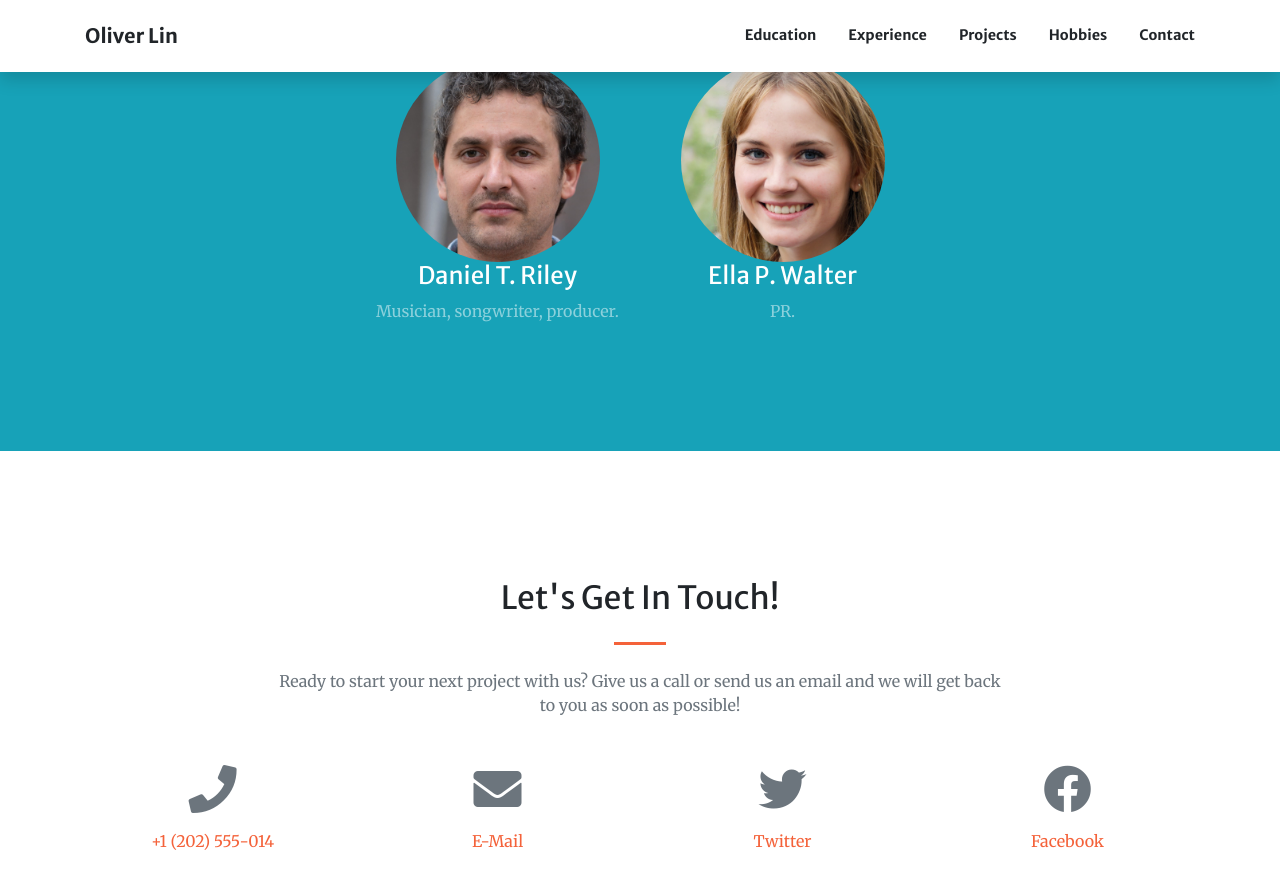
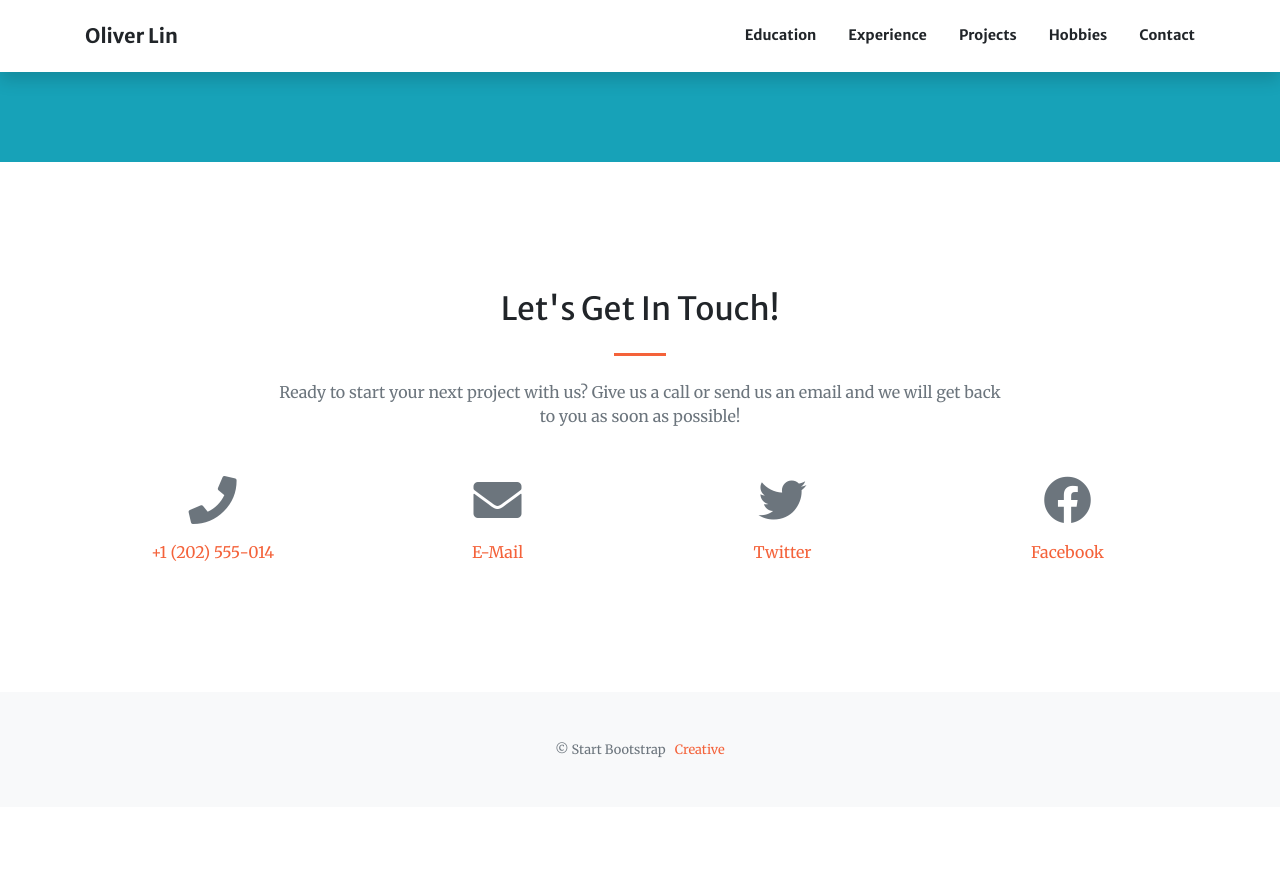
Before and after one commit to oliverlintl/oliverlintl.github.io, a Jekyll site: the page built from index.md, in a window 1280 px wide and 900 px high, scrolled down 4513 px. Shown: the top 889 px of the window. Built offline with Jekyll 4.4.1, drawn with Linux system fonts in a browser that asks for light colours; after the commit the page ends 5320 px from its top, so only the background shows below that.

Commit message:
Update index.md

```diff
--- a/index.md
+++ b/index.md
@@ -121,14 +122,7 @@ sections:
         text: Drums, percussion.
         image: assets/img/members/person5.jpg
         url: '#'
-      - title: Daniel T. Riley
-        text: Musician, songwriter, producer.
-        image: assets/img/members/person6.jpg
-        url: '#'
-      - title: Ella P. Walter
-        text: PR.
-        image: assets/img/members/person7.jpg
-        url: '#'
+
 
   - type: contact.html
     section_id: contacts
```
Also changed, not shown: other parts of index.md (+1 -0 lines).
